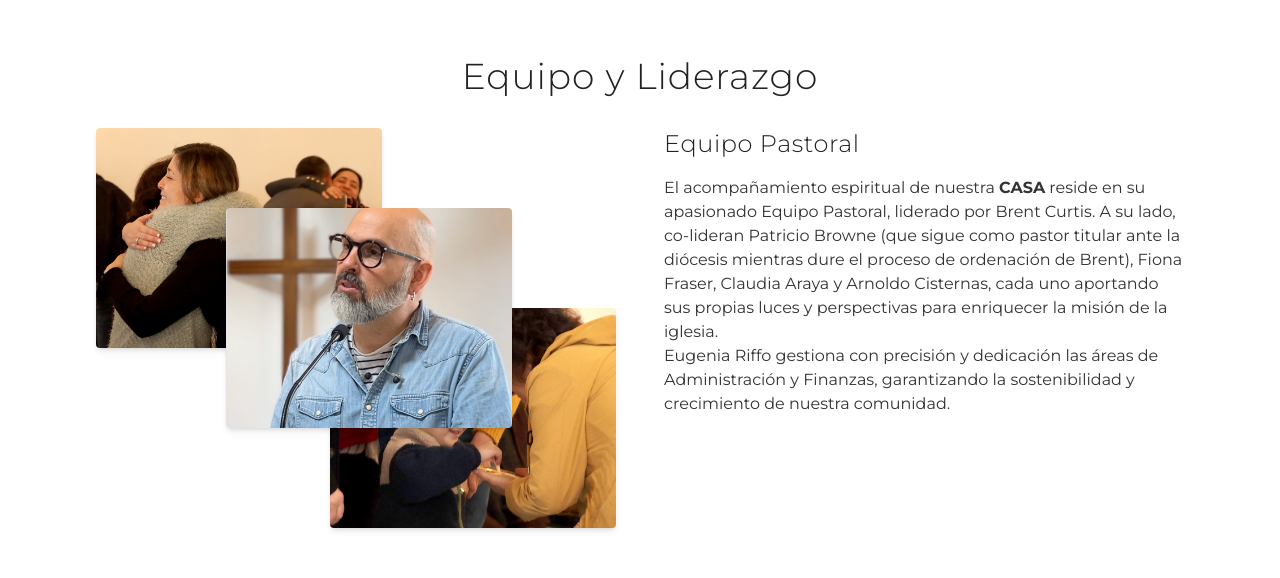
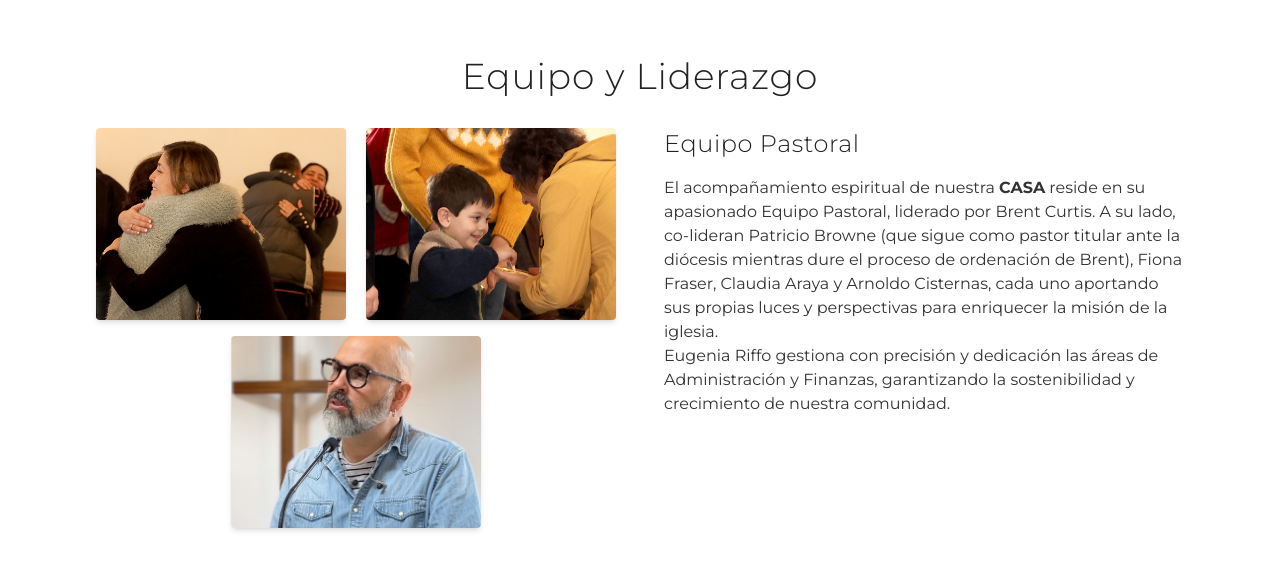
Before and after one commit to brentcurtis76/casa-web, a React (Vite) app: page / in a window 1280 px wide. Shown: the part 1580-2158 px from the top of the page. Built offline with nearby package versions, Linux system fonts and the light colour scheme; a web font is replaced by a local one.

Commit message:
Fix: Remove image overlap

```diff
--- a/src/components/sections/Equipo.tsx
+++ b/src/components/sections/Equipo.tsx
@@ -8,15 +8,15 @@ export function Equipo() {
         </h2>
 
         <div className="grid grid-cols-1 lg:grid-cols-2 gap-12 mb-16">
-          {/* Imágenes de la comunidad - con mejor distribución para ver las tres */}
-          <div className="relative h-[400px] flex items-center justify-center">
-            <div className="absolute left-0 top-0 w-[55%] h-[55%] overflow-hidden shadow-md rounded-lg z-10 transition-transform hover:scale-105">
+          {/* Imágenes de la comunidad - sin superposición */}
+          <div className="relative h-[400px] flex items-start justify-between flex-wrap">
+            <div className="w-[48%] h-[48%] overflow-hidden shadow-md rounded-lg transition-transform hover:scale-105">
               <img alt="Comunidad CASA" className="object-cover w-full h-full" src="/lovable-uploads/a8df8ec1-5023-4c67-8abb-52c3d59098cc.jpg" />
             </div>
-            <div className="absolute right-0 bottom-0 w-[55%] h-[55%] overflow-hidden shadow-md rounded-lg z-20 transition-transform hover:scale-105">
+            <div className="w-[48%] h-[48%] overflow-hidden shadow-md rounded-lg transition-transform hover:scale-105">
               <img src="/lovable-uploads/4590165d-08cf-4cf7-8a81-482f0ebbf654.png" alt="Comunidad CASA" className="object-cover w-full h-full" />
             </div>
-            <div className="absolute left-[25%] bottom-[25%] w-[55%] h-[55%] overflow-hidden shadow-md rounded-lg z-30 transition-transform hover:scale-105">
+            <div className="w-[48%] h-[48%] mx-auto mt-4 overflow-hidden shadow-md rounded-lg transition-transform hover:scale-105">
               <img src="/lovable-uploads/530f4d22-998f-4e6e-a3b4-ec8c788e3098.png" alt="Comunidad CASA" className="object-cover w-full h-full" />
             </div>
           </div>
```
